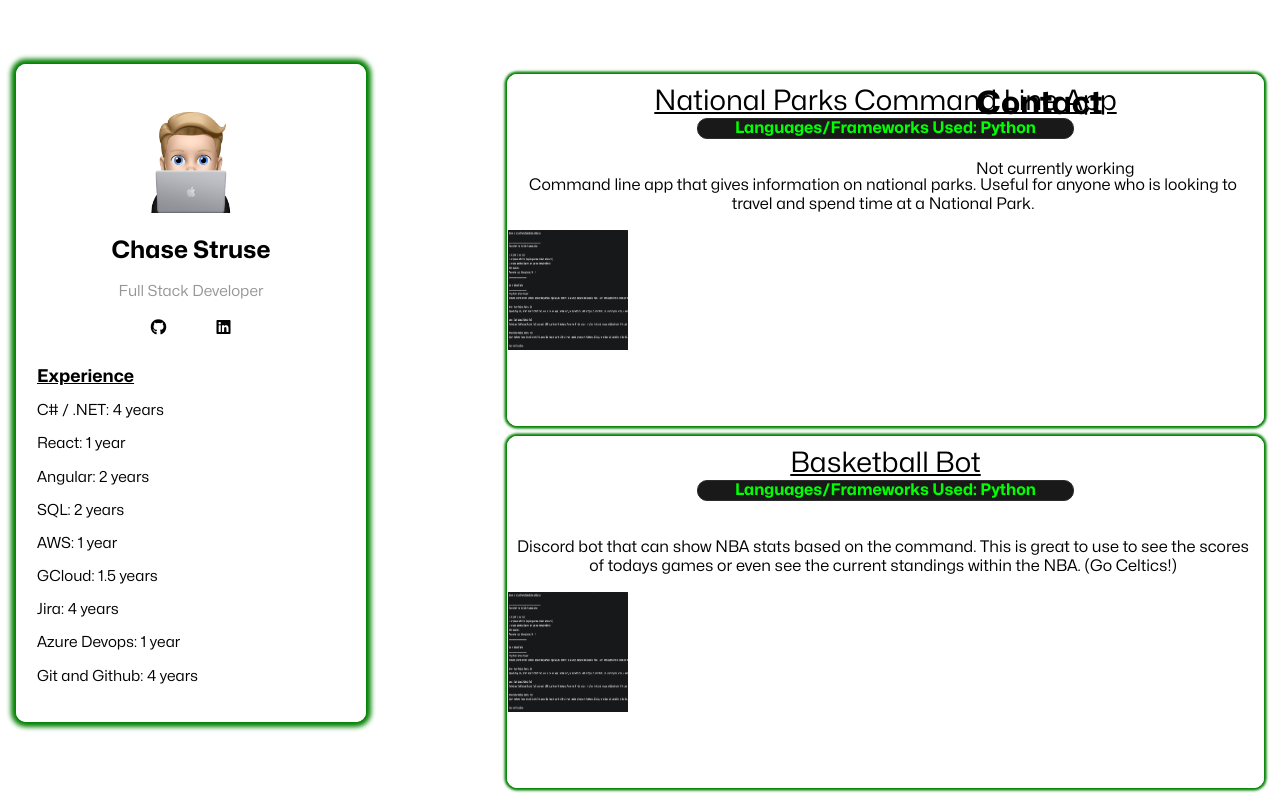
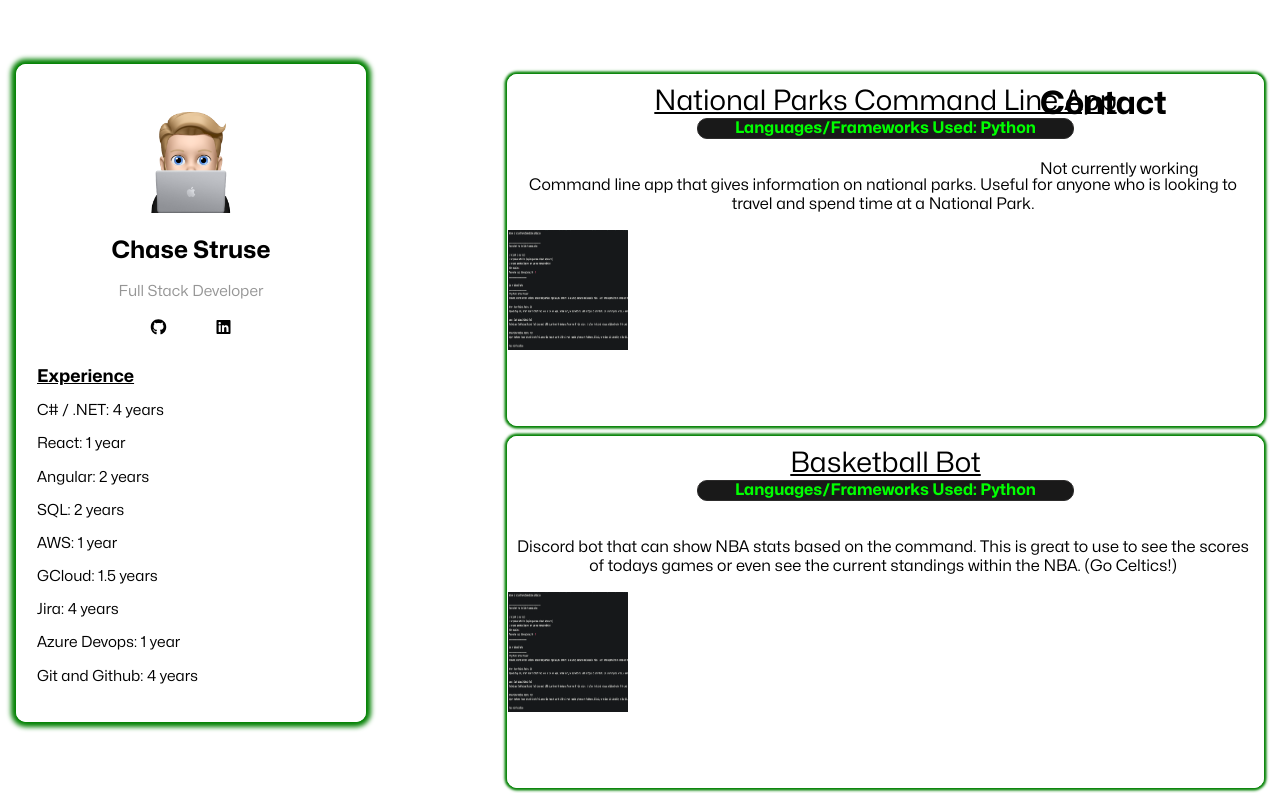
Before and after one commit to ChaseStruse/strusefolio, a Next.js app: page / in a window 1280 px wide. Shown: the top 793 px of the page. Built offline with nearby package versions, Linux system fonts and the light colour scheme.

Commit message:
Fixed contact position

```diff
--- a/components/contact/contact.module.css
+++ b/components/contact/contact.module.css
@@ -1,6 +1,6 @@
 .card {
     display: flex;
     position: fixed;
-    margin-left: 75%;
+    margin-left: 80%;
     flex-direction: column;
 }
```
